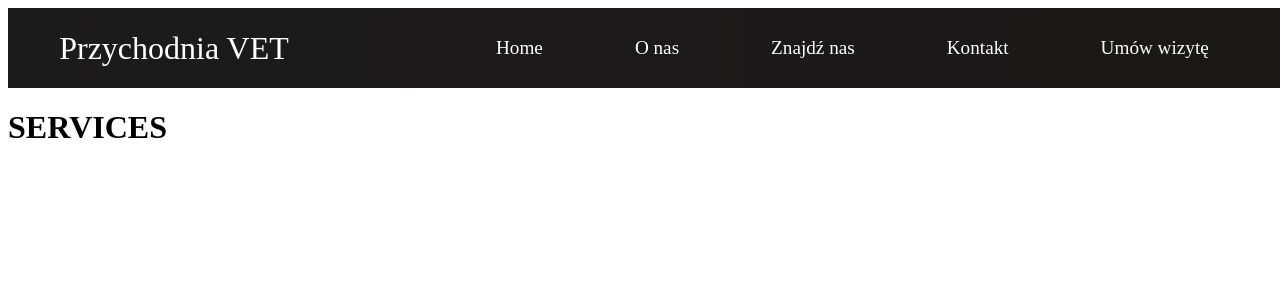
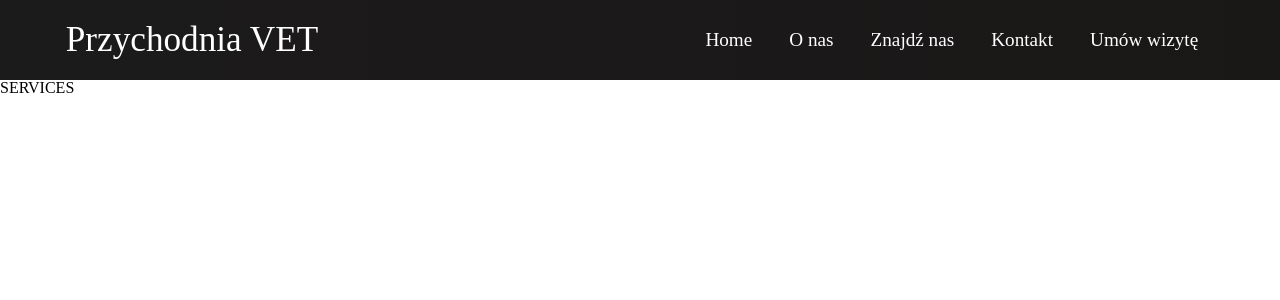
Before and after one commit to Kadavi95/Projektzal, a React (Create React App) app in the folder projekt-zal/: page /appointment in a window 1280 px wide. Shown: the top 300 px of the page. Built offline with nearby package versions, Linux system fonts and the light colour scheme.

Commit message:
modified

```diff
--- a/projekt-zal/src/App.js
+++ b/projekt-zal/src/App.js
@@ -1,8 +1,8 @@
 
 import React from 'react';
+import reset from './sass/reset.scss'
 import Navbar from './components/Navbar';
 import { BrowserRouter as Router, Switch, Route } from 'react-router-dom';
-
 import './App.css';
 
 import Home from './components/pages/Home';
@@ -11,7 +11,7 @@ import appointment from './components/pages/appointment';
 import findUs from './components/pages/findUs';
 import contactUs from './components/pages/contactUs';
 import aboutUs from './components/pages/aboutUs';
-import './App.css'
+
 function App() {
   return (
     <Router>
--- a/projekt-zal/src/components/Navbar.css
+++ b/projekt-zal/src/components/Navbar.css
@@ -1,68 +1,53 @@
 .navbar {
     background: linear-gradient(90deg, rgb(28, 27, 27) 0%, rgb(26, 23, 23) 100%);
     height: 5rem;
-    width: 100vw;
     display: flex;
     justify-content: center;
     align-items: center;
     font-size: 1.2rem;
   }
-
   .navbar-logo {
     color: #fff;
     justify-self: start;
-    margin-left: 20px;
     cursor: pointer;
     text-decoration: none;
-    font-size: 2rem;
+    font-size: 2.2rem;
   }
-
   .nav-menu {
     display: grid;
     grid-template-columns: repeat(5, auto);
-    grid-gap: 60px;
-    list-style: none;
+    grid-gap: 5px;
     text-align: center;
     width: 70vw;
     justify-content: end;
-    margin-right: 2rem;
   }
   .nav-item {
     display: flex;
     align-items: center;
     height: 80px;
   }
-
   .nav-links {
     color: white;
     text-decoration: none;
     padding: 0.5rem 1rem;
   }
-
   .nav-links:hover {
     background-color: #1888ff;
     border-radius: 4px;
-    transition: all 0.2s ease-out;
+    transition: all .35s ease-in;
   }
-
   .fa-bars {
     color: #fff;
-    font-size: 2rem;
+    font-size: 2.2rem;
+    margin-right: 20px;
   }
-
-  .nav-links-mobile {
-    display: none;
-  }
-
   .menu-icon {
     display: none;
   }
-
   @media screen and (max-width: 960px) {
     .NavbarItems {
       position: relative;
     }
-
     .nav-menu {
       display: flex;
       flex-direction: column;
@@ -114,26 +99,7 @@
 
     .fa-times {
       color: #fff;
-      font-size: 2rem;
+      font-size: 2.2rem;
+      margin-right: 20px;
     }
-/*
-    .nav-links-mobile {
-      display: block;
-      text-align: center;
-      padding: 1.5rem;
-      margin: 2rem auto;
-      border-radius: 4px;
-      width: 80%;
-      background: #1888ff;
-      text-decoration: none;
-      color: #fff;
-      font-size: 1.5rem;
-    }
-
-    .nav-links-mobile:hover {
-      background: #fff;
-      color: #1888ff;
-      transition: 250ms;
-    } */
-
   }
```
